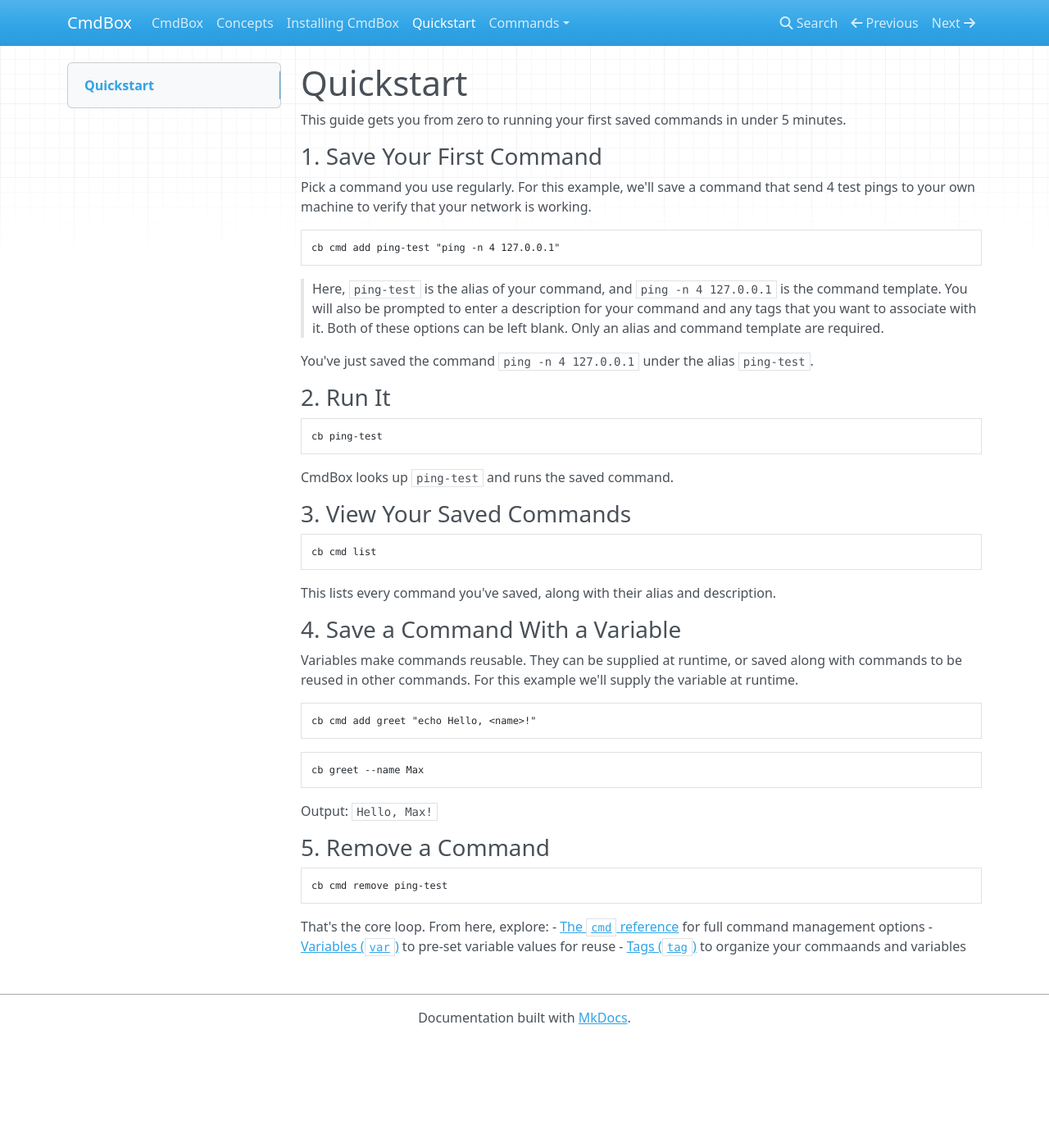
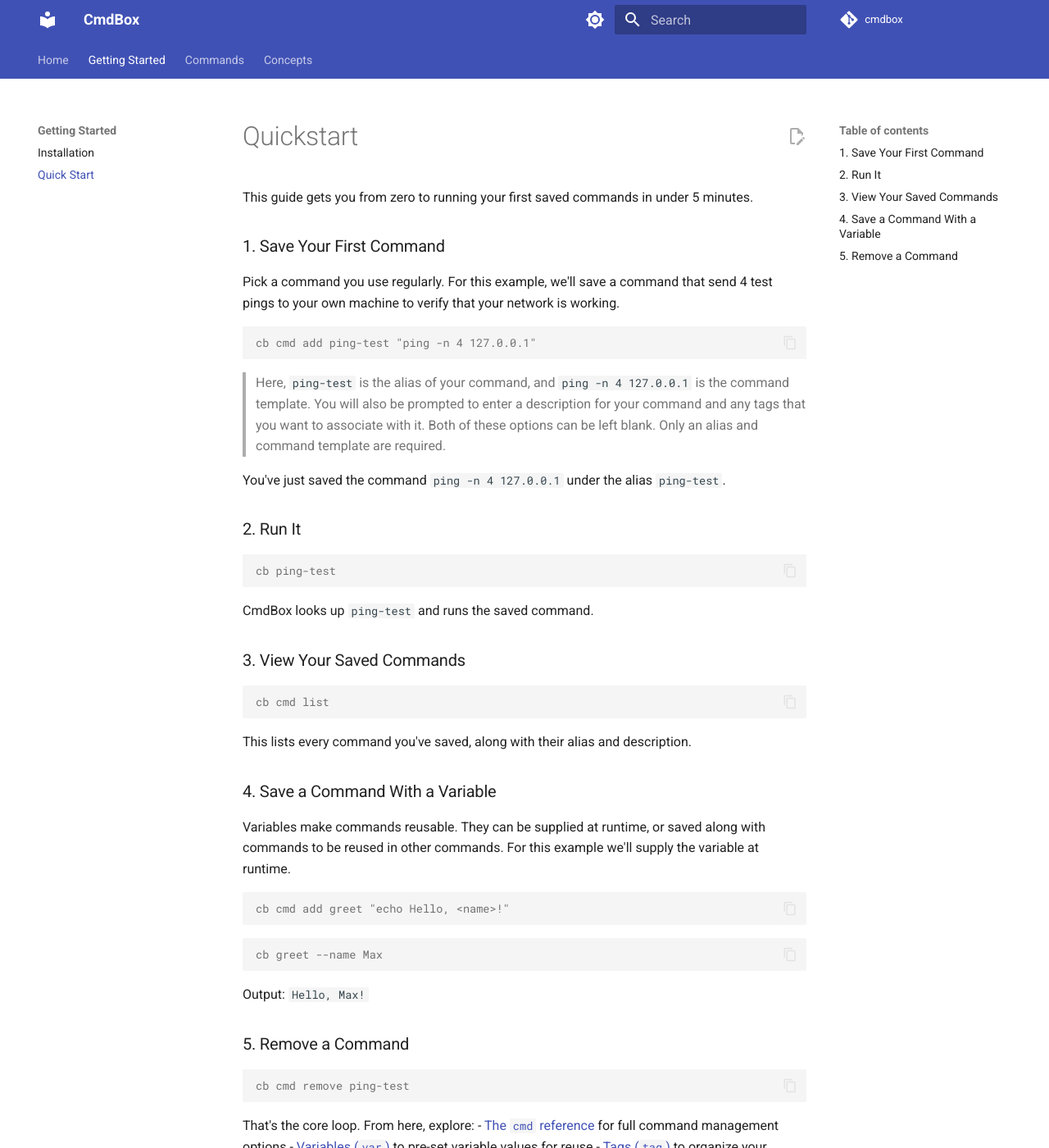
Before and after one commit to PhantomLambSoft/CmdBox, an MkDocs documentation site: the page built from docs/quickstart.md, in a window 1280 px wide and 1400 px high. Shown: the whole window at 82% size. Built offline with MkDocs 1.6.1 and Material for MkDocs 9.7.7, drawn with Linux system fonts in a browser that asks for light colours; nearby versions of some CDN libraries; comment, search, counter and statistics services are not loaded; some of the changed text lies outside the part shown.

Commit message:
Configure MkDocs with Material theme, navigation structure, and extensions

```diff
--- a/mkdocs.yml
+++ b/mkdocs.yml
@@ -1 +1,59 @@
 site_name: CmdBox
+site_description: Store, organize, and run your commands with ease.
+site_url: https://MalloyDelacroix.github.io/cmdbox
+repo_url: https://github.com/MalloyDelacroix/cmdbox
+repo_name: cmdbox
+edit_uri: edit/main/docs/
+
+theme:
+    name: material
+    palette:
+        - scheme: default
+          primary: indigo
+          accent: indigo
+          toggle:
+              icon: material/brightness-7
+              name: Switch to dark mode
+
+        - scheme: slate
+          primary: indigo
+          accent: indigo
+          toggle:
+              icon: material/brightness-4
+              name: Switch to light mode
+
+    features:
+        - navigation.tabs
+        - navigation.sections
+        - navigation.top
+        - search.highlight
+        - search.suggest
+        - content.action.edit
+        - content.code.copy
+
+markdown_extensions:
+    - admonition
+    - pymdownx.details
+    - pymdownx.superfences
+    - pymdownx.highlight:
+        anchor_linenums: true
+    - pymdownx.inlinehilite
+    - pymdownx.tabbed:
+        alternate_style: true
+    - tables
+    - toc:
+          permalink: true
+
+nav:
+    - Home: index.md
+    - Getting Started:
+        - Installation: installation.md
+        - Quick Start: quickstart.md
+    - Commands:
+        - Overview: commands/index.md
+        - cmd: commands/cmd.md
+        - var: commands/var.md
+        - tag: commands/tag.md
+        - run: commands/run.md
+        - settings: commands/settings.md
+    - Concepts: concepts.md
```
